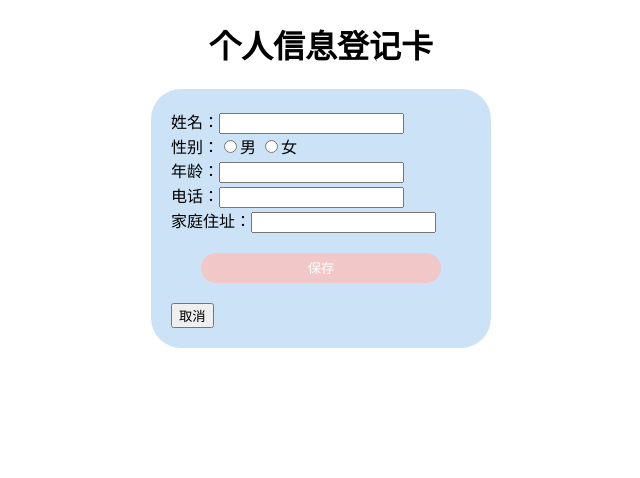
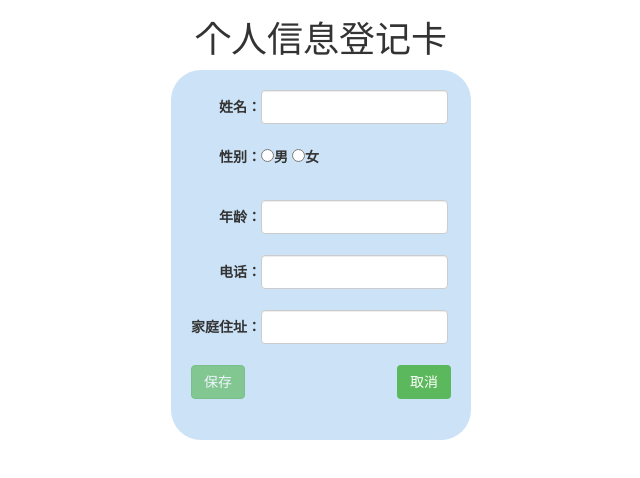
Before and after one commit to haosiwem/xinxi, an Angular app in the folder xinxi/: page / in a window 1280 px wide. Shown: the top 478 px of the page, without its empty margins (319-959 px from the left). Built offline with nearby package versions, Linux system fonts and the light colour scheme.

Commit message:
Update edit.component.css

```diff
--- a/xinxi/src/app/edit/edit.component.css
+++ b/xinxi/src/app/edit/edit.component.css
@@ -1,30 +1,65 @@
-form{
+@import url('https://unpkg.com/bootstrap@3.3.7/dist/css/bootstrap.min.css');
+
+form {
   width: 300px;
   background-color: #cce3f7;
   border-radius: 30px;
   margin: 0 auto;
   padding: 20px;
 }
-form p label input{
-    border-radius: 10px;
-    height: 20px;
-    border: 1px solid #f1c7c7;
+
+label{
+  margin-bottom: 0px;
+}
+
+.big-container {
+  height: 55px;
+}
+
+input::-webkit-outer-spin-button, input::-webkit-inner-spin-button {
+  -webkit-appearance: none;
+}
+
+.cancel {
+  display: inline-block;
+  float: right;
+  padding: 6px 12px;
+  margin-bottom: 0;
+  font-size: 14px;
+  font-weight: 400;
+  line-height: 1.42857143;
+  text-align: center;
+  color: #fff;
+  background-color: #5cb85c;
+  border-color: #4cae4c;
+  white-space: nowrap;
   vertical-align: middle;
+  touch-action: manipulation;
+  cursor: pointer;
+  background-image: none;
+  border: 1px solid transparent;
+  border-radius: 4px;
   outline: none;
-    padding-left: 10px;
 }
-form p label span{
+.cancel:hover{
+  background-color: #51a051;
+}
+
+.form-control {
+  display: inline-block;
+  width: 72%;
+}
+
+form > div label span {
   text-align: right;
   display: inline-block;
-    width: 100px;
+  width: 70px;
 }
-.btn{
-    width: 80%;
-    height: 30px;
-    margin: 20px 10%;
-    background-color: #f1c7c7;
-    border: none;
-    border-radius: 15px;
-    color: white;
-    outline: none;
+
+.alert {
+  padding: 0px;
+  background-color: transparent;
+  border-color: transparent;
+  margin-bottom: 0px;
+  margin-left: 70px;
 }
```
Lines whose indentation alone changed are shown as unchanged.
